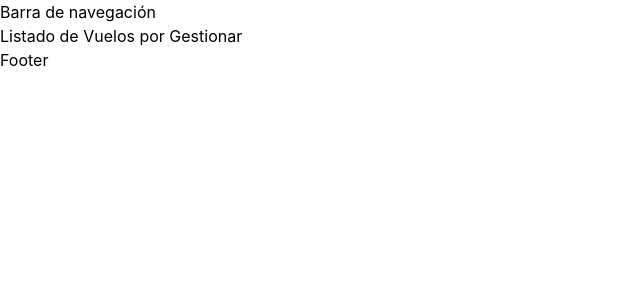
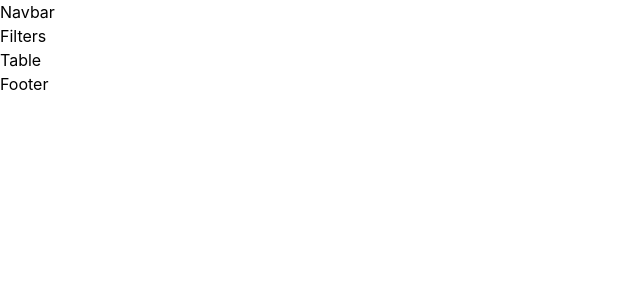
Before and after one commit to juangomez177/SITAS-frontend-virtual, a Next.js app: page /gestion/lista in a window 1280 px wide. Shown: the top 300 px of the page, without its empty margins (0-640 px from the left). Built offline with nearby package versions, Linux system fonts and the light colour scheme.

Commit message:
Se crea componentes base para gestion

```diff
--- a/app/gestion/[id]/page.tsx
+++ b/app/gestion/[id]/page.tsx
@@ -1,6 +1,7 @@
 "use client"
 
 import { useParams } from "next/navigation"
+
 import { Fragment } from "react"
 
 export default function DetalleGestion() {
--- a/app/gestion/layout.tsx
+++ b/app/gestion/layout.tsx
@@ -1,12 +1,17 @@
+import Footer from "components/molecules/footer/Footer"
+import Navbar from "components/molecules/navbar/Navbar"
+
 import { Fragment } from "react"
 
 export default function GestionLayout({ children }: { children: React.ReactNode }) {
   return (
     <html lang="en">
       <body>
-        <h3>Barra de navegación</h3>
+        <Navbar />
+
         <Fragment>{children}</Fragment>
-        <h3>Footer</h3>
+
+        <Footer />
       </body>
     </html>
   )
--- a/app/gestion/lista/page.tsx
+++ b/app/gestion/lista/page.tsx
@@ -1,14 +1,15 @@
 "use client"
 
-import { useParams } from "next/navigation"
+import Filters from "components/molecules/filters/Filters"
+import Table from "components/molecules/table/Table"
+
 import { Fragment } from "react"
 
 export default function ListadoGestion() {
-  const { id } = useParams()
-
   return (
     <Fragment>
-      <div>Listado de Vuelos por Gestionar</div>
+      <Filters />
+      <Table />
     </Fragment>
   )
 }
--- a/app/page.tsx
+++ b/app/page.tsx
@@ -1,5 +1,5 @@
 import { Metadata } from "next"
-import { Button } from "components/Button/Button"
+import { Button } from "components/atoms/Button/Button"
 import { LP_GRID_ITEMS } from "lp-items"
 
 export const metadata: Metadata = {
--- a/app/pagos/[id]/page.tsx
+++ /dev/null
@@ -1,7 +0,0 @@
-export default function Web() {
-  return (
-    <>
-      <div>Hola Mundo ID</div>
-    </>
-  )
-}
--- a/app/pagos/page.tsx
+++ /dev/null
@@ -1,7 +0,0 @@
-export default function Web() {
-  return (
-    <>
-      <div>Hola Mundo</div>
-    </>
-  )
-}
--- /dev/null
+++ b/components/molecules/filters/Filters.tsx
@@ -0,0 +1,7 @@
+import React from "react"
+
+const Filters = () => {
+  return <div>Filters</div>
+}
+
+export default Filters
--- /dev/null
+++ b/components/molecules/footer/Footer.tsx
@@ -0,0 +1,7 @@
+import React from "react"
+
+const Footer = () => {
+  return <div>Footer</div>
+}
+
+export default Footer
--- /dev/null
+++ b/components/molecules/navbar/Navbar.tsx
@@ -0,0 +1,7 @@
+import React from "react"
+
+const Navbar = () => {
+  return <div>Navbar</div>
+}
+
+export default Navbar
--- /dev/null
+++ b/components/molecules/table/Table.tsx
@@ -0,0 +1,7 @@
+import React from "react"
+
+const Table = () => {
+  return <div>Table</div>
+}
+
+export default Table
```
Also changed, not shown: components/atoms/Button/Button.tsx (renamed from components/Button/Button.tsx), components/atoms/Tooltip/Tooltip.tsx (renamed from components/Tooltip/Tooltip.tsx), 1 other file (tests, documents, lock files or other folders).
